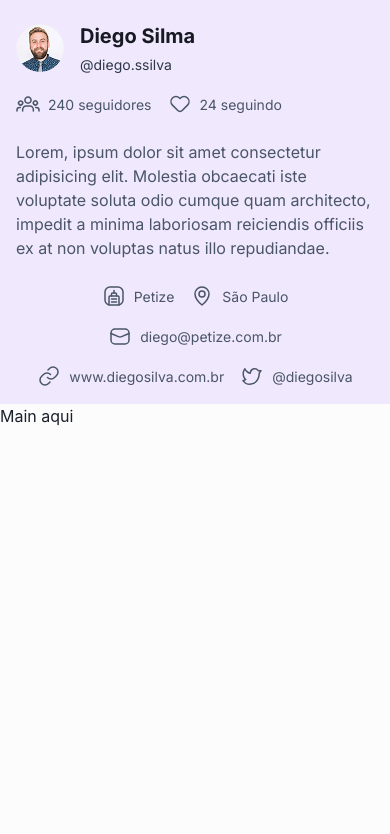
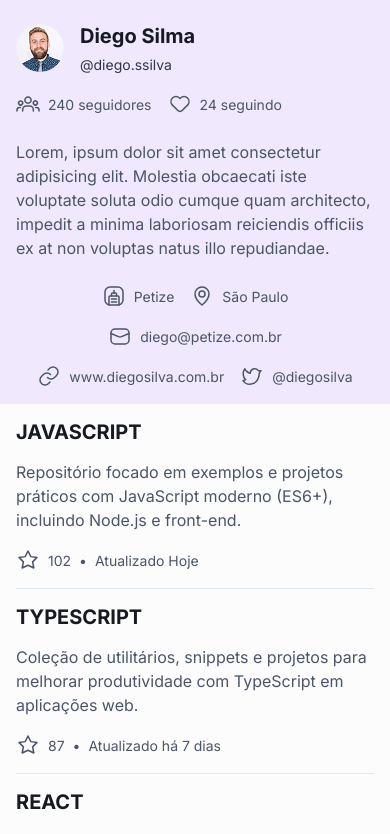
Before and after one commit to DevYuriOliveira73/api-GitHub, a React (Vite) app: page /dev-profile in a window 390 px wide. Shown: the top 834 px of the page. Built offline with nearby package versions, Linux system fonts and the light colour scheme.

Commit message:
feat: implements responsive design of the repositories

```diff
--- /dev/null
+++ b/src/components/Main/Main.module.css
@@ -0,0 +1,22 @@
+.container {
+  display: flex;
+  flex-direction: column;
+  gap: 16px;
+  width: 100%;
+  padding: 16px 16px 16px 16px;
+
+  flex: 1; /* ocupa o espaço restante no layout */
+  min-height: 0; /* permite encolher dentro de flex */
+  overflow-y: auto; /* scroll vertical quando estourar */
+  scroll-snap-type: y mandatory;
+  scroll-padding: 16px;
+}
+
+@media (min-width: 600px) {
+  .container {
+    background-color: white;
+    width: 100%;
+    border-radius: 4px;
+    padding: 24px;
+  }
+}
--- a/src/components/Main/index.tsx
+++ b/src/components/Main/index.tsx
@@ -1,3 +1,15 @@
+import styles from "./Main.module.css";
+import RepositorioUsuario, {
+  type IRepositorio,
+} from "../../components/RepositorioUsuario";
+import { repos } from "../../mocks/repos";
+
 export default function Main() {
-  return <h1>Main aqui</h1>;
+  return (
+    <main className={styles.container}>
+      {repos.map((repo: IRepositorio) => (
+        <RepositorioUsuario {...repo} />
+      ))}
+    </main>
+  );
 }
--- /dev/null
+++ b/src/components/RepositorioUsuario/RepositorioUsuario.module.css
@@ -0,0 +1,40 @@
+.container {
+  width: 100%;
+  height: auto;
+  color: #4a5568;
+  font-family: "Inter";
+
+  padding-bottom: 16px;
+
+  border-bottom: 1px solid #e2e8f0;
+
+  scroll-snap-align: start;
+}
+
+.title {
+  font-weight: 700;
+  font-size: 20px;
+  line-height: 120%;
+  color: #171923;
+}
+.description {
+  font-weight: 400;
+  font-size: 16px;
+  line-height: 150%;
+  margin: 16px 0;
+}
+.info {
+  font-weight: 400;
+  font-size: 14px;
+  line-height: 150%;
+
+  display: flex;
+  align-items: center;
+  gap: 8px;
+}
+
+@media (min-width: 600px) {
+  .description {
+    margin-bottom: 17px;
+  }
+}
--- /dev/null
+++ b/src/components/RepositorioUsuario/index.tsx
@@ -0,0 +1,37 @@
+import styles from "./RepositorioUsuario.module.css";
+
+export interface IRepositorio {
+  title: string;
+  description: string;
+  stars: number;
+  atualization: number;
+}
+
+export default function RepositorioUsuario({
+  title,
+  description,
+  stars,
+  atualization,
+}: IRepositorio) {
+  return (
+    <div className={styles.container}>
+      <h1 className={styles.title}>{title}</h1>
+      <p className={styles.description}>{description}</p>
+
+      <small className={styles.info}>
+        <img src="/Star.svg" alt="Star" />
+
+        <span>{stars}</span>
+        <span>•</span>
+        <span>
+          Atualizado{" "}
+          {atualization === 0
+            ? "Hoje"
+            : atualization === 1
+            ? "Ontem"
+            : `há ${atualization} dias`}
+        </span>
+      </small>
+    </div>
+  );
+}
--- /dev/null
+++ b/src/mocks/repos.ts
@@ -0,0 +1,72 @@
+export const repos: IRepositorio[] = [
+  {
+    title: "JAVASCRIPT",
+    description:
+      "Repositório focado em exemplos e projetos práticos com JavaScript moderno (ES6+), incluindo Node.js e front-end.",
+    stars: 102,
+    atualization: 0,
+  },
+  {
+    title: "TYPESCRIPT",
+    description:
+      "Coleção de utilitários, snippets e projetos para melhorar produtividade com TypeScript em aplicações web.",
+    stars: 87,
+    atualization: 7,
+  },
+  {
+    title: "REACT",
+    description:
+      "Exemplos de componentes, hooks personalizados e boas práticas no desenvolvimento de interfaces com React.",
+    stars: 145,
+    atualization: 1,
+  },
+  {
+    title: "DOCKER",
+    description:
+      "Ambientes de containers para aplicações diversas, com foco em escalabilidade e integração contínua.",
+    stars: 63,
+    atualization: 10,
+  },
+  {
+    title: "ALGORITMOS",
+    description:
+      "Implementação de algoritmos e estruturas de dados clássicas em múltiplas linguagens para estudo.",
+    stars: 212,
+    atualization: 3,
+  },
+  {
+    title: "NODE.JS",
+    description:
+      "Projetos backend com Node.js, incluindo APIs REST, GraphQL e exemplos de integração com bancos de dados.",
+    stars: 95,
+    atualization: 5,
+  },
+  {
+    title: "PYTHON",
+    description:
+      "Scripts, utilitários e pequenos projetos em Python, voltados para automação, análise de dados e aprendizado de máquina.",
+    stars: 130,
+    atualization: 2,
+  },
+  {
+    title: "CSS",
+    description:
+      "Coleção de estilos, animações, layouts responsivos e exemplos de design com CSS puro e pré-processadores.",
+    stars: 78,
+    atualization: 8,
+  },
+  {
+    title: "SQL",
+    description:
+      "Exemplos de queries, procedures, triggers e boas práticas para bancos relacionais.",
+    stars: 54,
+    atualization: 6,
+  },
+  {
+    title: "GIT",
+    description:
+      "Repositório com exemplos de workflows, branches, merges, rebase e boas práticas no uso do Git.",
+    stars: 67,
+    atualization: 4,
+  },
+];
--- a/src/pages/DevProfile/DevProfile.module.css
+++ b/src/pages/DevProfile/DevProfile.module.css
@@ -7,6 +7,7 @@
   padding: 0 112px 0 112px;
   margin-top: 80px;
   display: flex;
+  gap: 32px;
 }
 
 .header {
@@ -79,5 +80,12 @@
     padding: 0;
     margin-top: 0;
     display: block;
+    gap: 0;
   }
 }
+
+@media (min-width: 600px) {
+  .main {
+    height: calc(100vh - 200px);
+  }
+}
```
Also changed, not shown: public/Star.svg (added).
